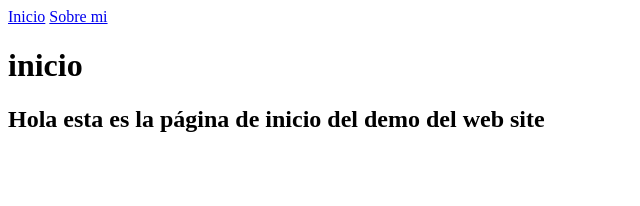
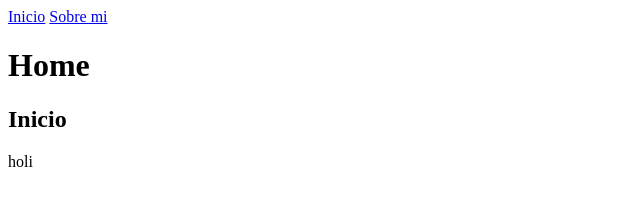
Before and after one commit to kazuloey/shiny-giggle, an Astro site: page / in a window 1280 px wide. Shown: the whole page, without its empty margins (0-640 px from the left). Built offline with nearby package versions, Linux system fonts and the light colour scheme; Astro itself is replaced by a stand-in of ours.

Commit message:
innitial commit

```diff
--- a/src/pages/index.astro
+++ b/src/pages/index.astro
@@ -1,7 +1,4 @@
----
-
----
-
+<!DOCTYPE html>
 <html lang="en">
 	<head>
 		<meta charset="utf-8" />
@@ -15,7 +12,8 @@
     <a href="/home/">Inicio</a>
     <a href="/about/">Sobre mi</a>
 
-		<h1>inicio</h1>
-		<h2>Hola esta es la página de inicio del demo del web site</h2>
+		<h1>Home</h1>
+		<h2>Inicio</h2>
+		<p>holi</p>
 	</body>
 </html>
```
